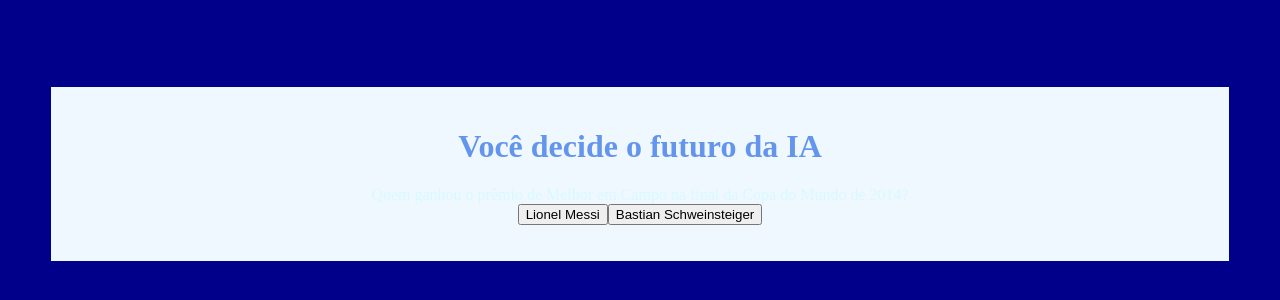
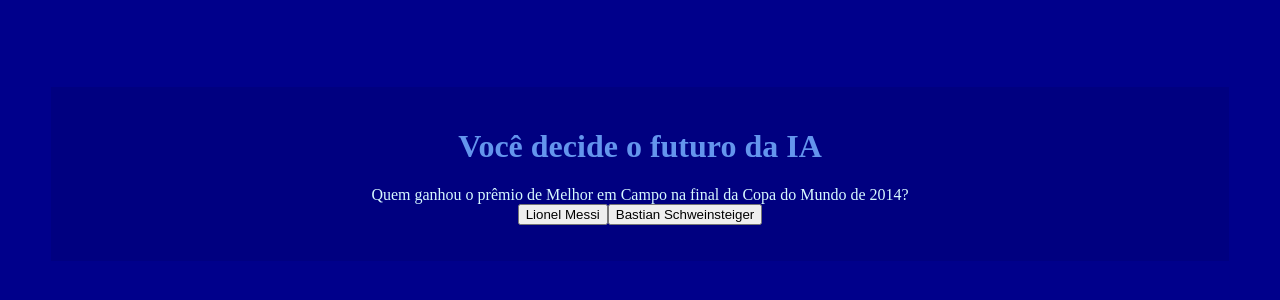
Before and after one commit to kaon15/keIA, a plain HTML site: page index.html in a window 1280 px wide. Shown: the part 234-534 px from the top of the page. Drawn offline with Linux system fonts and the light colour scheme.

Commit message:
Update style.css

```diff
--- a/style.css
+++ b/style.css
@@ -1,6 +1,6 @@
 :root {
   --cor-fundo: #00008B;
-  --cor-principal: #F0F8FF;
+  --cor-principal: #000080;
   --cor-secundaria: #212333;
   --cor-destaque: #6495ED;
   --cor-texto: #D7F9FF;
```
